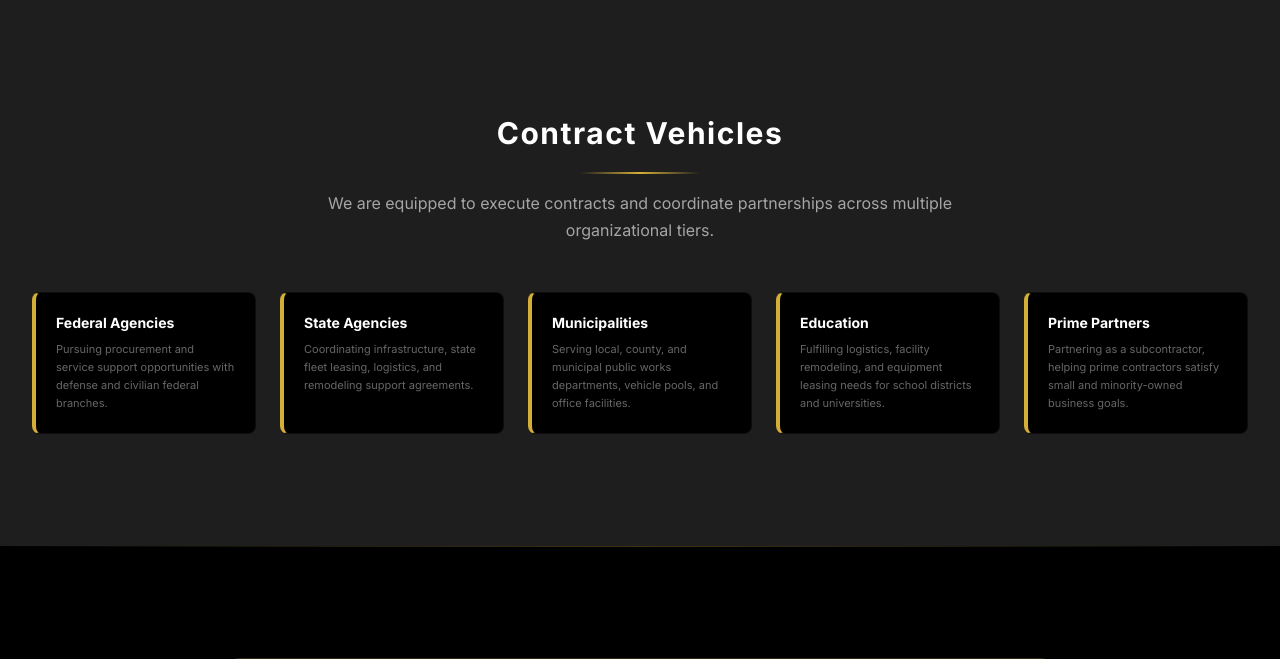
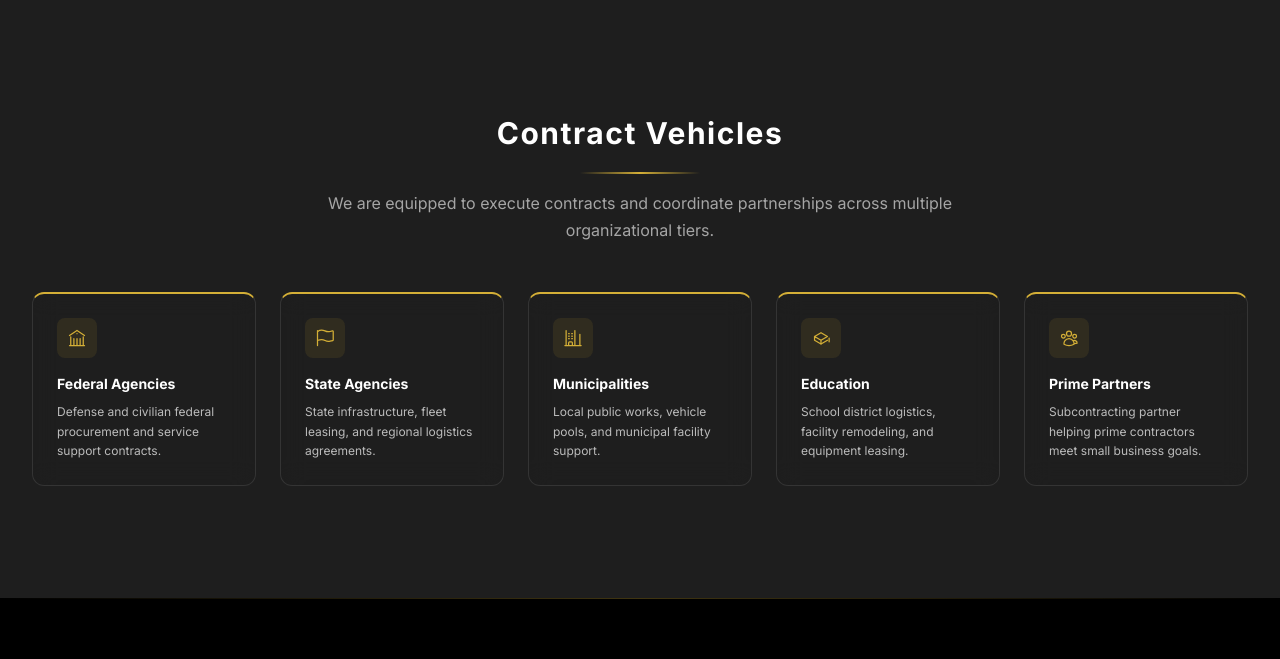
Before and after one commit to MartinSurgeon/rmgroupstrategies, a PHP site: page /government-contracting.php in a window 1280 px wide. Shown: the part 2395-3054 px from the top of the page. Run offline with PHP 8.4, Linux system fonts and the light colour scheme; some libraries are stand-ins or nearby versions.

Commit message:
style: remove division routing addresses from contact page and redesign contract vehicle cards with punchier copy and glassmorphism

```diff
--- a/government-contracting.php
+++ b/government-contracting.php
@@ -380,43 +380,69 @@ $current_page = 'government-contracting';
 
                 <div class="grid grid-cols-1 md:grid-cols-3 lg:grid-cols-5 gap-6 animate-on-scroll mt-8">
 
-                    <!-- Vehicle 1 -->
-                    <div class="stagger-child bg-brand-black rounded-lg border-l-4 border-l-brand-gold border-t border-r border-b border-white/5 p-5">
-                        <h3 class="text-white font-bold text-sm mb-2">Federal Agencies</h3>
-                        <p class="text-white/40 text-[11px] leading-relaxed">
-                            Pursuing procurement and service support opportunities with defense and civilian federal branches.
+                    <!-- Vehicle 1: Federal Agencies -->
+                    <div class="stagger-child group bg-brand-dark-gray/50 backdrop-blur-md rounded-xl border border-white/10 border-t-2 border-t-brand-gold p-6 hover:-translate-y-1.5 hover:border-brand-gold/40 hover:shadow-xl hover:shadow-brand-gold/10 transition-all duration-300">
+                        <div class="w-10 h-10 mb-4 rounded-lg bg-brand-gold/10 flex items-center justify-center group-hover:scale-110 transition-transform duration-300">
+                            <svg class="w-5 h-5 text-brand-gold" fill="none" stroke="currentColor" stroke-width="1.5" viewBox="0 0 24 24" aria-hidden="true">
+                                <path stroke-linecap="round" stroke-linejoin="round" d="M12 21v-8.25M15.75 21v-8.25M8.25 21v-8.25M3 9l9-6 9 6m-1.5 12V10.5M4.5 21V10.5M3 21h18M12 6.75h.008v.008H12V6.75z"/>
+                            </svg>
+                        </div>
+                        <h3 class="text-white font-bold text-sm mb-2 group-hover:text-brand-gold transition-colors duration-300">Federal Agencies</h3>
+                        <p class="text-white/70 text-xs leading-relaxed">
+                            Defense and civilian federal procurement and service support contracts.
                         </p>
                     </div>
 
-                    <!-- Vehicle 2 -->
-                    <div class="stagger-child bg-brand-black rounded-lg border-l-4 border-l-brand-gold border-t border-r border-b border-white/5 p-5">
-                        <h3 class="text-white font-bold text-sm mb-2">State Agencies</h3>
-                        <p class="text-white/40 text-[11px] leading-relaxed">
-                            Coordinating infrastructure, state fleet leasing, logistics, and remodeling support agreements.
+                    <!-- Vehicle 2: State Agencies -->
+                    <div class="stagger-child group bg-brand-dark-gray/50 backdrop-blur-md rounded-xl border border-white/10 border-t-2 border-t-brand-gold p-6 hover:-translate-y-1.5 hover:border-brand-gold/40 hover:shadow-xl hover:shadow-brand-gold/10 transition-all duration-300">
+                        <div class="w-10 h-10 mb-4 rounded-lg bg-brand-gold/10 flex items-center justify-center group-hover:scale-110 transition-transform duration-300">
+                            <svg class="w-5 h-5 text-brand-gold" fill="none" stroke="currentColor" stroke-width="1.5" viewBox="0 0 24 24" aria-hidden="true">
+                                <path stroke-linecap="round" stroke-linejoin="round" d="M3 3v1.5M3 21v-6m0 0l2.77-.693a9 9 0 016.208.682l.108.054a9 9 0 006.086.71l3.114-.732a.75.75 0 00.584-.73V4.26a.75.75 0 00-.916-.736l-2.884.679a9 9 0 01-6.086-.71l-.108-.054a9 9 0 00-6.208-.682L3 4.5M3 15V4.5"/>
+                            </svg>
+                        </div>
+                        <h3 class="text-white font-bold text-sm mb-2 group-hover:text-brand-gold transition-colors duration-300">State Agencies</h3>
+                        <p class="text-white/70 text-xs leading-relaxed">
+                            State infrastructure, fleet leasing, and regional logistics agreements.
                         </p>
                     </div>
 
-                    <!-- Vehicle 3 -->
-                    <div class="stagger-child bg-brand-black rounded-lg border-l-4 border-l-brand-gold border-t border-r border-b border-white/5 p-5">
-                        <h3 class="text-white font-bold text-sm mb-2">Municipalities</h3>
-                        <p class="text-white/40 text-[11px] leading-relaxed">
-                            Serving local, county, and municipal public works departments, vehicle pools, and office facilities.
+                    <!-- Vehicle 3: Municipalities -->
+                    <div class="stagger-child group bg-brand-dark-gray/50 backdrop-blur-md rounded-xl border border-white/10 border-t-2 border-t-brand-gold p-6 hover:-translate-y-1.5 hover:border-brand-gold/40 hover:shadow-xl hover:shadow-brand-gold/10 transition-all duration-300">
+                        <div class="w-10 h-10 mb-4 rounded-lg bg-brand-gold/10 flex items-center justify-center group-hover:scale-110 transition-transform duration-300">
+                            <svg class="w-5 h-5 text-brand-gold" fill="none" stroke="currentColor" stroke-width="1.5" viewBox="0 0 24 24" aria-hidden="true">
+                                <path stroke-linecap="round" stroke-linejoin="round" d="M2.25 21h19.5m-18-18v18m10.5-18v18m6-13.5V21M6.75 6.75h.75m-.75 3h.75m-.75 3h.75m3-6h.75m-.75 3h.75m-.75 3h.75M6.75 21v-3.375c0-.621.504-1.125 1.125-1.125h2.25c.621 0 1.125.504 1.125 1.125V21"/>
+                            </svg>
+                        </div>
+                        <h3 class="text-white font-bold text-sm mb-2 group-hover:text-brand-gold transition-colors duration-300">Municipalities</h3>
+                        <p class="text-white/70 text-xs leading-relaxed">
+                            Local public works, vehicle pools, and municipal facility support.
                         </p>
                     </div>
 
-                    <!-- Vehicle 4 -->
-                    <div class="stagger-child bg-brand-black rounded-lg border-l-4 border-l-brand-gold border-t border-r border-b border-white/5 p-5">
-                        <h3 class="text-white font-bold text-sm mb-2">Education</h3>
-                        <p class="text-white/40 text-[11px] leading-relaxed">
-                            Fulfilling logistics, facility remodeling, and equipment leasing needs for school districts and universities.
+                    <!-- Vehicle 4: Education -->
+                    <div class="stagger-child group bg-brand-dark-gray/50 backdrop-blur-md rounded-xl border border-white/10 border-t-2 border-t-brand-gold p-6 hover:-translate-y-1.5 hover:border-brand-gold/40 hover:shadow-xl hover:shadow-brand-gold/10 transition-all duration-300">
+                        <div class="w-10 h-10 mb-4 rounded-lg bg-brand-gold/10 flex items-center justify-center group-hover:scale-110 transition-transform duration-300">
+                            <svg class="w-5 h-5 text-brand-gold" fill="none" stroke="currentColor" stroke-width="1.5" viewBox="0 0 24 24" aria-hidden="true">
+                                <path stroke-linecap="round" stroke-linejoin="round" d="M4.26 10.147L12 14.634l7.74-4.487L12 5.658 4.26 10.147zm0 0v4.487l7.74 4.487v-4.487L4.26 10.147z"/>
+                                <path stroke-linecap="round" stroke-linejoin="round" d="M21.75 12v4.5M12 19.121l7.74-4.487"/>
+                            </svg>
+                        </div>
+                        <h3 class="text-white font-bold text-sm mb-2 group-hover:text-brand-gold transition-colors duration-300">Education</h3>
+                        <p class="text-white/70 text-xs leading-relaxed">
+                            School district logistics, facility remodeling, and equipment leasing.
                         </p>
                     </div>
 
-                    <!-- Vehicle 5 -->
-                    <div class="stagger-child bg-brand-black rounded-lg border-l-4 border-l-brand-gold border-t border-r border-b border-white/5 p-5 col-span-1 md:col-span-3 lg:col-span-1">
-                        <h3 class="text-white font-bold text-sm mb-2">Prime Partners</h3>
-                        <p class="text-white/40 text-[11px] leading-relaxed">
-                            Partnering as a subcontractor, helping prime contractors satisfy small and minority-owned business goals.
+                    <!-- Vehicle 5: Prime Partners -->
+                    <div class="stagger-child group bg-brand-dark-gray/50 backdrop-blur-md rounded-xl border border-white/10 border-t-2 border-t-brand-gold p-6 hover:-translate-y-1.5 hover:border-brand-gold/40 hover:shadow-xl hover:shadow-brand-gold/10 transition-all duration-300 col-span-1 md:col-span-3 lg:col-span-1">
+                        <div class="w-10 h-10 mb-4 rounded-lg bg-brand-gold/10 flex items-center justify-center group-hover:scale-110 transition-transform duration-300">
+                            <svg class="w-5 h-5 text-brand-gold" fill="none" stroke="currentColor" stroke-width="1.5" viewBox="0 0 24 24" aria-hidden="true">
+                                <path stroke-linecap="round" stroke-linejoin="round" d="M18 18.72a9.094 9.094 0 003.741-.479 3 3 0 00-4.682-2.72m.94 3.198l.001.031c0 .225-.012.447-.037.666A11.944 11.944 0 0112 21c-2.17 0-4.207-.576-5.963-1.584A6.062 6.062 0 016 18.719m12 0a5.971 5.971 0 00-.941-3.197m0 0A5.995 5.995 0 0012 12.75a5.995 5.995 0 00-5.058 2.772m0 0a5.97 5.97 0 00-.942 3.197M15 6.75a3 3 0 11-6 0 3 3 0 016 0zm6 3a2.25 2.25 0 11-4.5 0 2.25 2.25 0 014.5 0zm-13.5 0a2.25 2.25 0 11-4.5 0 2.25 2.25 0 014.5 0z"/>
+                            </svg>
+                        </div>
+                        <h3 class="text-white font-bold text-sm mb-2 group-hover:text-brand-gold transition-colors duration-300">Prime Partners</h3>
+                        <p class="text-white/70 text-xs leading-relaxed">
+                            Subcontracting partner helping prime contractors meet small business goals.
                         </p>
                     </div>
 
```
Also changed, not shown: contact.php (+0 -11 lines), scratch/email_preview_1.txt (+9 -9 lines).
